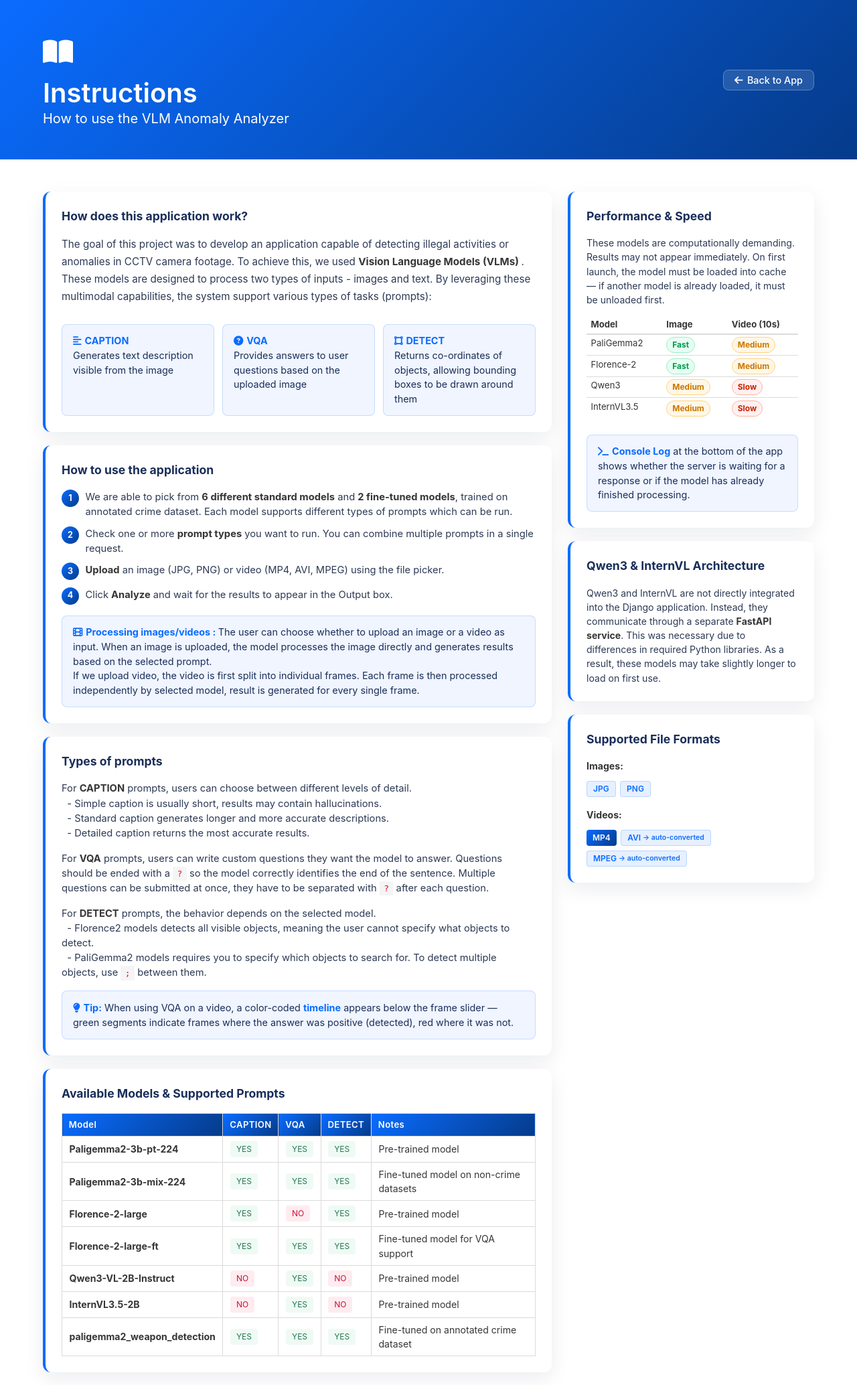
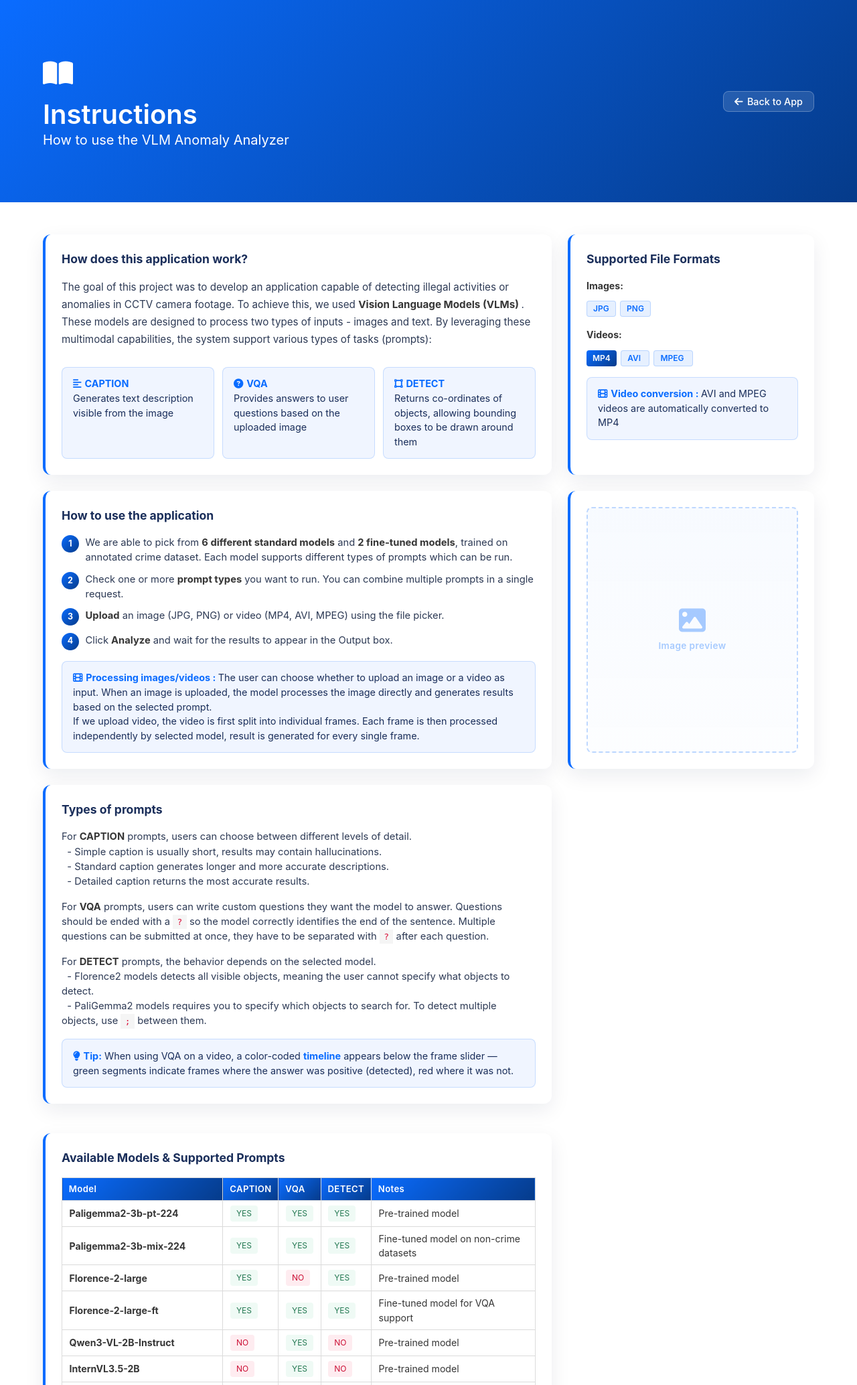
Before and after one commit to BorooBoss/video-based-action-recognition, a Django app: page /recognizer/instructions/ in a window 1280 px wide. Shown: the top 2068 px of the page at 67% size. Run offline with Django 5.2, Linux system fonts and the light colour scheme.

Commit message:
feat: image preview in instructions, changed layout

```diff
--- a/djangoweb/recognizer/static/css/style.css
+++ b/djangoweb/recognizer/static/css/style.css
@@ -7,6 +7,11 @@
 .hero.is-brand {
     background: linear-gradient(135deg, var(--brand-blue) 0%, var(--brand-dark) 100%);
     color: white;
+}
+
+.hero.is-brand .hero-body {
+    padding-top: 5rem;
+    padding-bottom: 5rem;
 }
 
 .card {
--- a/djangoweb/recognizer/templates/index.html
+++ b/djangoweb/recognizer/templates/index.html
@@ -16,11 +16,9 @@
         <div class="container">
             <div class="columns is-vcentered">
                 <div class="column is-8">
+                    <div class="instructions-hero-icon"><i class="fas fa-video"></i></div>
                     <h1 class="title is-2">VLM Anomaly Analyzer</h1>
                     <h2 class="subtitle is-5">Video/Image activity analysis and anomaly detection</h2>
-                </div>
-                <div class="column is-4 has-text-right">
-                    <a class="button is-light is-rounded" href="#form">Instructions</a>
                 </div>
             </div>
         </div>
--- a/djangoweb/recognizer/templates/instructions.html
+++ b/djangoweb/recognizer/templates/instructions.html
@@ -32,13 +32,10 @@
 
 <main class="section">
     <div class="container">
-        <div class="columns">
 
-            <!-- LEFT COLUMN -->
-            <div class="column is-8">
-
-                <!-- OVERVIEW -->
-                <div class="instructions-card">
+        <div class="columns is-equal-height" style="align-items: stretch;">
+            <div class="column is-8" style="display:flex; flex-direction:column;">
+                <div class="instructions-card" style="flex:1; margin-bottom:0;">
                     <div class="instructions-section-header">
                         <div class="instructions-section-title">How does this application work?</div>
                     </div>
@@ -63,9 +60,37 @@
                         </div>
                     </div>
                 </div>
+            </div>
 
-                <!-- HOW TO USE -->
-                <div class="instructions-card">
+            <div class="column is-4" style="display:flex; flex-direction:column;">
+                <div class="instructions-card" style="flex:1; margin-bottom:0;">
+                    <div class="instructions-section-header">
+                        <div class="instructions-section-title">Supported File Formats</div>
+                    </div>
+                    <p style="font-size:0.88rem; color:#2d3a55; margin-bottom:0.75rem;"><strong>Images:</strong></p>
+                    <div style="display:flex; gap:0.4rem; flex-wrap:wrap; margin-bottom:1rem;">
+                        <span class="tag is-brand">JPG</span>
+                        <span class="tag is-brand">PNG</span>
+                    </div>
+                    <p style="font-size:0.88rem; color:#2d3a55; margin-bottom:0.75rem;"><strong>Videos:</strong></p>
+                    <div style="display:flex; gap:0.4rem; flex-wrap:wrap;">
+                        <span class="tag is-brand-dark">MP4</span>
+                        <span class="tag is-brand">AVI <small style="margin-left:3px;"></small></span>
+                        <span class="tag is-brand">MPEG <small style="margin-left:3px;"></small></span>
+                    </div>
+                    <div class="tip-box mt-4">
+                        <strong><i class="fas fa-film" style="margin-right:0.3rem;"></i>Video conversion : </strong>
+                        AVI and MPEG videos are automatically converted to MP4
+                    </div>
+                </div>
+            </div>
+        </div>
+
+        <!-- ROW 2: How to use + Image preview placeholder -->
+        <div class="columns is-equal-height" style="align-items: stretch;">
+            <!-- LEFT: HOW TO USE -->
+            <div class="column is-8" style="display:flex; flex-direction:column;">
+                <div class="instructions-card" style="flex:1; margin-bottom:0;">
                     <div class="instructions-section-header">
                         <div class="instructions-section-title">How to use the application</div>
                     </div>
@@ -80,11 +105,36 @@
                         <strong><i class="fas fa-film" style="margin-right:0.3rem;"></i>Processing images/videos : </strong>
                         The user can choose whether to upload an image or a video as input. When an image is uploaded, the model processes the image directly and generates results based on the selected prompt. <br>
                         If we upload video, the video is first split into individual frames. Each frame is then processed independently by selected model, result is generated for every single frame.
-
                     </div>
                 </div>
+            </div>
 
-                <!-- PROMPT TYPES -->
+            <!-- RIGHT: IMAGE PLACEHOLDER + Performance & Speed + Architecture stacked -->
+            <div class="column is-4" style="display:flex; flex-direction:column;">
+                <div class="instructions-card" style="flex:1; margin-bottom:0;">
+                    <div style="
+                        height: 100%;
+                        min-height: 220px;
+                        border-radius: 8px;
+                        border: 2px dashed rgba(10, 108, 255, 0.25);
+                        background: linear-gradient(180deg, rgba(10, 108, 255, 0.03), rgba(10, 108, 255, 0.01));
+                        display: flex;
+                        flex-direction: column;
+                        align-items: center;
+                        justify-content: center;
+                        color: rgba(10, 108, 255, 0.35);
+                        font-size: 0.85rem;
+                        gap: 0.5rem;
+                    ">
+                        <i class="fas fa-image" style="font-size: 2.5rem;"></i>
+                        <span style="font-weight: 600; letter-spacing: 0.03em;">Image preview</span>
+                    </div>
+                </div>
+            </div>
+        </div>
+
+        <div class="columns">
+            <div class="column is-8">
                 <div class="instructions-card">
                     <div class="instructions-section-header">
                         <div class="instructions-section-title">Types of prompts</div>
@@ -113,8 +163,12 @@
                         When using VQA on a video, a color-coded <strong>timeline</strong> appears below the frame slider — green segments indicate frames where the answer was positive (detected), red where it was not.
                     </div>
                 </div>
+            </div>
+        </div>
 
-                <!-- MODEL TABLE -->
+        <!-- ROW 4: Model Table (full width left) -->
+        <div class="columns">
+            <div class="column is-8">
                 <div class="instructions-card">
                     <div class="instructions-section-header">
                         <div class="instructions-section-title">Available Models & Supported Prompts</div>
@@ -185,12 +239,16 @@
                         </table>
                     </div>
                 </div>
+            </div>
+        </div>
 
+        <!-- ROW 5: Performance & Speed + Qwen3 Architecture (below the image placeholder) -->
+        <div class="columns">
+            <div class="column is-8">
+                <!-- spacer to align with right column below image -->
             </div>
-
             <div class="column is-4">
-
-
+                <!-- Performance & Speed -->
                 <div class="instructions-card">
                     <div class="instructions-section-header">
                         <div class="instructions-section-title">Performance & Speed</div>
@@ -234,7 +292,7 @@
                     </div>
                 </div>
 
-                <!-- FASTAPI NOTE -->
+                <!-- Qwen3 & InternVL Architecture -->
                 <div class="instructions-card">
                     <div class="instructions-section-header">
                         <div class="instructions-section-title">Qwen3 & InternVL Architecture</div>
@@ -243,27 +301,9 @@
                         Qwen3 and InternVL are not directly integrated into the Django application. Instead, they communicate through a separate <strong>FastAPI service</strong>. This was necessary due to differences in required Python libraries. As a result, these models may take slightly longer to load on first use.
                     </p>
                 </div>
-
-                <!-- SUPPORTED FORMATS -->
-                <div class="instructions-card">
-                    <div class="instructions-section-header">
-                        <div class="instructions-section-title">Supported File Formats</div>
-                    </div>
-                    <p style="font-size:0.88rem; color:#2d3a55; margin-bottom:0.75rem;"><strong>Images:</strong></p>
-                    <div style="display:flex; gap:0.4rem; flex-wrap:wrap; margin-bottom:1rem;">
-                        <span class="tag is-brand">JPG</span>
-                        <span class="tag is-brand">PNG</span>
-                    </div>
-                    <p style="font-size:0.88rem; color:#2d3a55; margin-bottom:0.75rem;"><strong>Videos:</strong></p>
-                    <div style="display:flex; gap:0.4rem; flex-wrap:wrap;">
-                        <span class="tag is-brand-dark">MP4</span>
-                        <span class="tag is-brand">AVI <small style="margin-left:3px;">→ auto-converted</small></span>
-                        <span class="tag is-brand">MPEG <small style="margin-left:3px;">→ auto-converted</small></span>
-                    </div>
-                </div>
-
             </div>
         </div>
+
     </div>
 </main>
 
```
